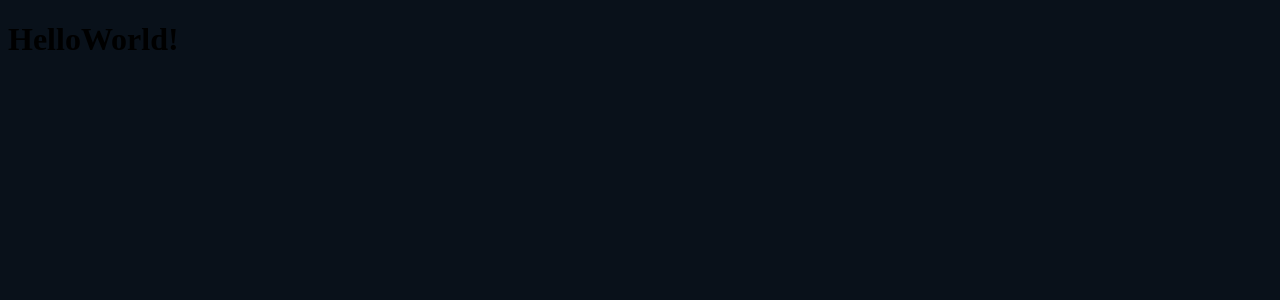
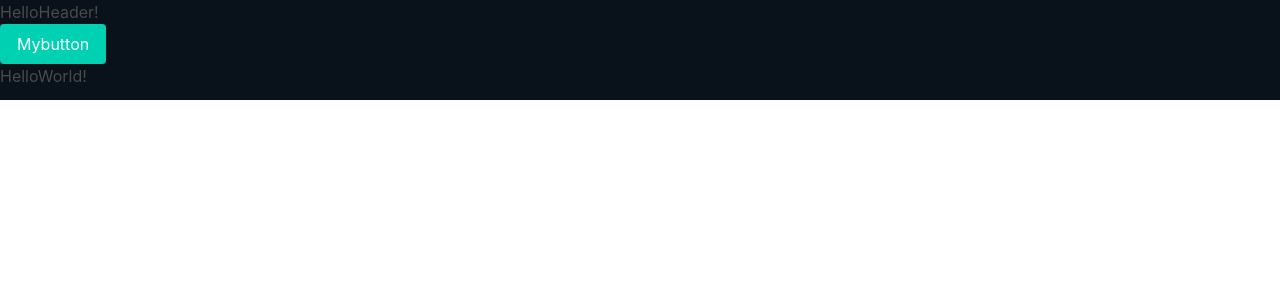
Before and after one commit to MatheusOde/matheusode.github.io, a Vue app: page / in a window 1280 px wide. Shown: the top 300 px of the page. Built offline with nearby package versions, Linux system fonts and the light colour scheme.

Commit message:
added bulma and solve some strange bugs

```diff
--- a/src/App.vue
+++ b/src/App.vue
@@ -1,11 +1,14 @@
 <template>
   <div id="App">
+    <top/>
+    <button class="button is-primary">Mybutton</button>
     <mainPage/>
   </div>
 </template>
 
 <script>
 import mainPage from './components/mainPage.vue'
+import header from './components/header.vue'
 
 export default {
   name: 'App',
@@ -16,12 +19,14 @@ export default {
     document.querySelector('body').setAttribute('style', '')
   },
   components: {
-    mainPage
-  }
+    mainPage,
+    'top': header,
+  },
 }
 </script>
 
 <style>
+@import "https://cdn.jsdelivr.net/npm/bulma@0.9.3/css/bulma.min.css";
 #app {
   font-family: Avenir, Helvetica, Arial, sans-serif;
   -webkit-font-smoothing: antialiased;
--- /dev/null
+++ b/src/components/header.vue
@@ -0,0 +1,31 @@
+<template>
+    <section class="hero is-blue">
+        <h1>HelloHeader!</h1>
+    </section>
+</template>
+
+<script>
+export default {
+  name: 'header',
+}
+</script>
+
+<style>
+h3 {
+  margin: 40px 0 0;
+}
+
+.hero-body {
+  padding: 30px;
+  background-color: #003d4e;
+}
+
+.home-btn {
+  height: 60px;
+  padding: 0 !important;
+}
+
+.home-btn img{
+  height: 100%;
+}
+</style>
--- a/src/main.js
+++ b/src/main.js
@@ -1,5 +1,6 @@
 import Vue from 'vue'
 import App from './App.vue'
+
 
 Vue.config.productionTip = false
 
```
Also changed, not shown: 1 other file (tests, documents, lock files or other folders).
